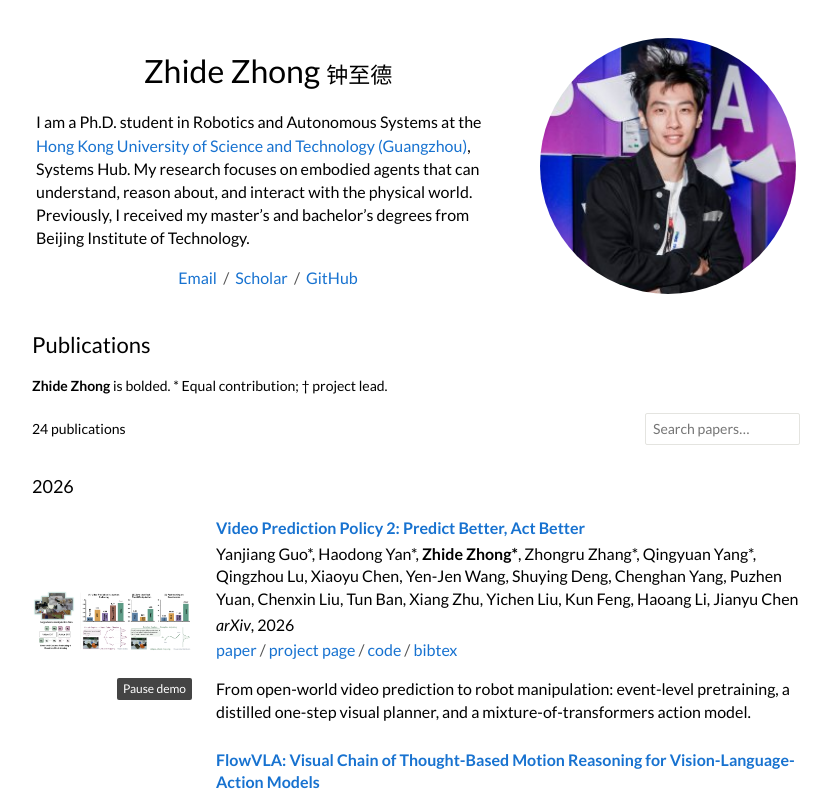
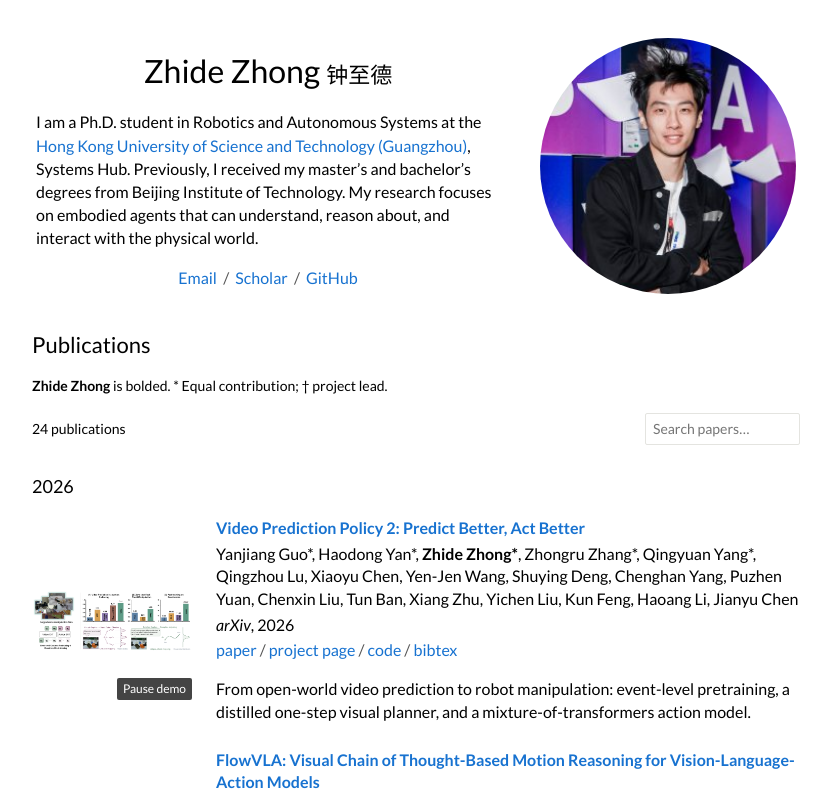
Before and after one commit to zhide730/zhide730.github.io, a plain HTML site: page index.html in a window 1280 px wide. Shown: the top 800 px of the page, without its empty margins (224-1055 px from the left). Drawn offline with Linux system fonts and the light colour scheme; grey boxes are pictures that could not be loaded.

Commit message:
Keep education details together in biography

```diff
--- a/index.html
+++ b/index.html
@@ -24,7 +24,7 @@
     <header class="bio" id="about">
       <div class="bio-text">
         <h1 class="name" id="profile-name">Zhide Zhong <span lang="zh-Hans">钟至德</span></h1>
-        <p>I am a Ph.D. student in Robotics and Autonomous Systems at the <a href="https://www.hkust-gz.edu.cn/" target="_blank" rel="noopener noreferrer">Hong Kong University of Science and Technology (Guangzhou)</a>, Systems Hub. My research focuses on embodied agents that can understand, reason about, and interact with the physical world. Previously, I received my master’s and bachelor’s degrees from Beijing Institute of Technology.</p>
+        <p>I am a Ph.D. student in Robotics and Autonomous Systems at the <a href="https://www.hkust-gz.edu.cn/" target="_blank" rel="noopener noreferrer">Hong Kong University of Science and Technology (Guangzhou)</a>, Systems Hub. Previously, I received my master’s and bachelor’s degrees from Beijing Institute of Technology. My research focuses on embodied agents that can understand, reason about, and interact with the physical world.</p>
         <p class="bio-links"><a href="mailto:zzhong778@connect.hkust-gz.edu.cn">Email</a> &nbsp;/&nbsp; <a href="https://scholar.google.com/citations?user=msy4tL4AAAAJ&amp;hl=en" target="_blank" rel="noopener noreferrer">Scholar</a> &nbsp;/&nbsp; <a href="https://github.com/zhide730" target="_blank" rel="noopener noreferrer">GitHub</a></p>
       </div>
       <div class="bio-photo"><a href="assets/portrait.jpg" aria-label="View photo of Zhide Zhong"><img src="assets/portrait.jpg" alt="Portrait of Zhide Zhong" width="250" height="256" fetchpriority="high"></a></div>
```
